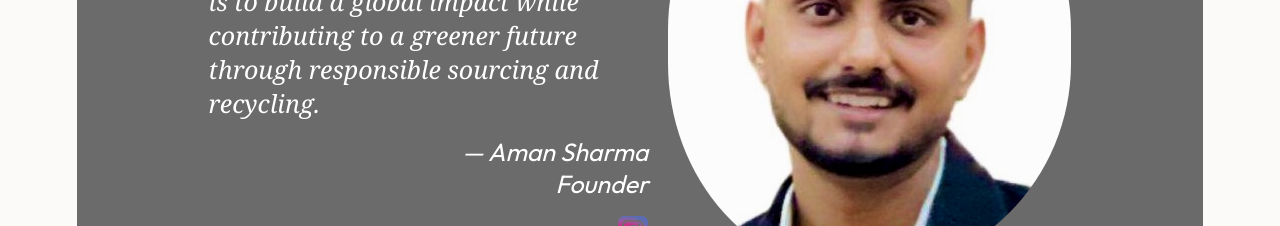
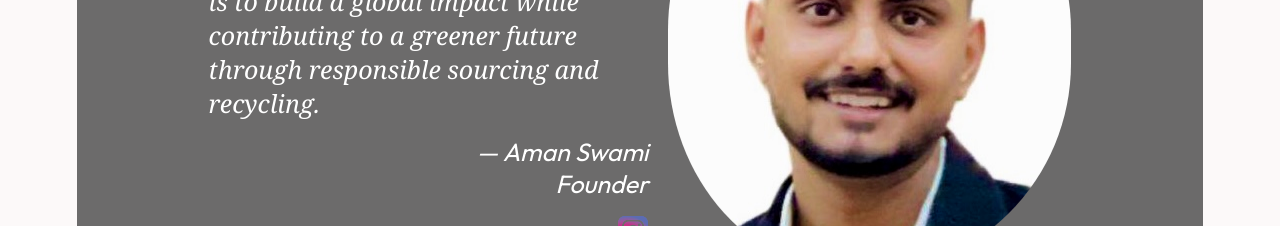
Before and after one commit to ummed3062/aoneventures, a React (Vite) app: page / in a window 1280 px wide. Shown: the part 3480-3706 px from the top of the page. Built offline with nearby package versions, Linux system fonts and the light colour scheme.

Commit message:
Update About1.jsx

```diff
--- a/src/component/About/About1.jsx
+++ b/src/component/About/About1.jsx
@@ -52,7 +52,7 @@ export default function About1() {
                 marginTop: "1rem",
               }}
             >
-              — Aman Sharma
+              — Aman Swami
             </span>
             <span
               style={{
```
